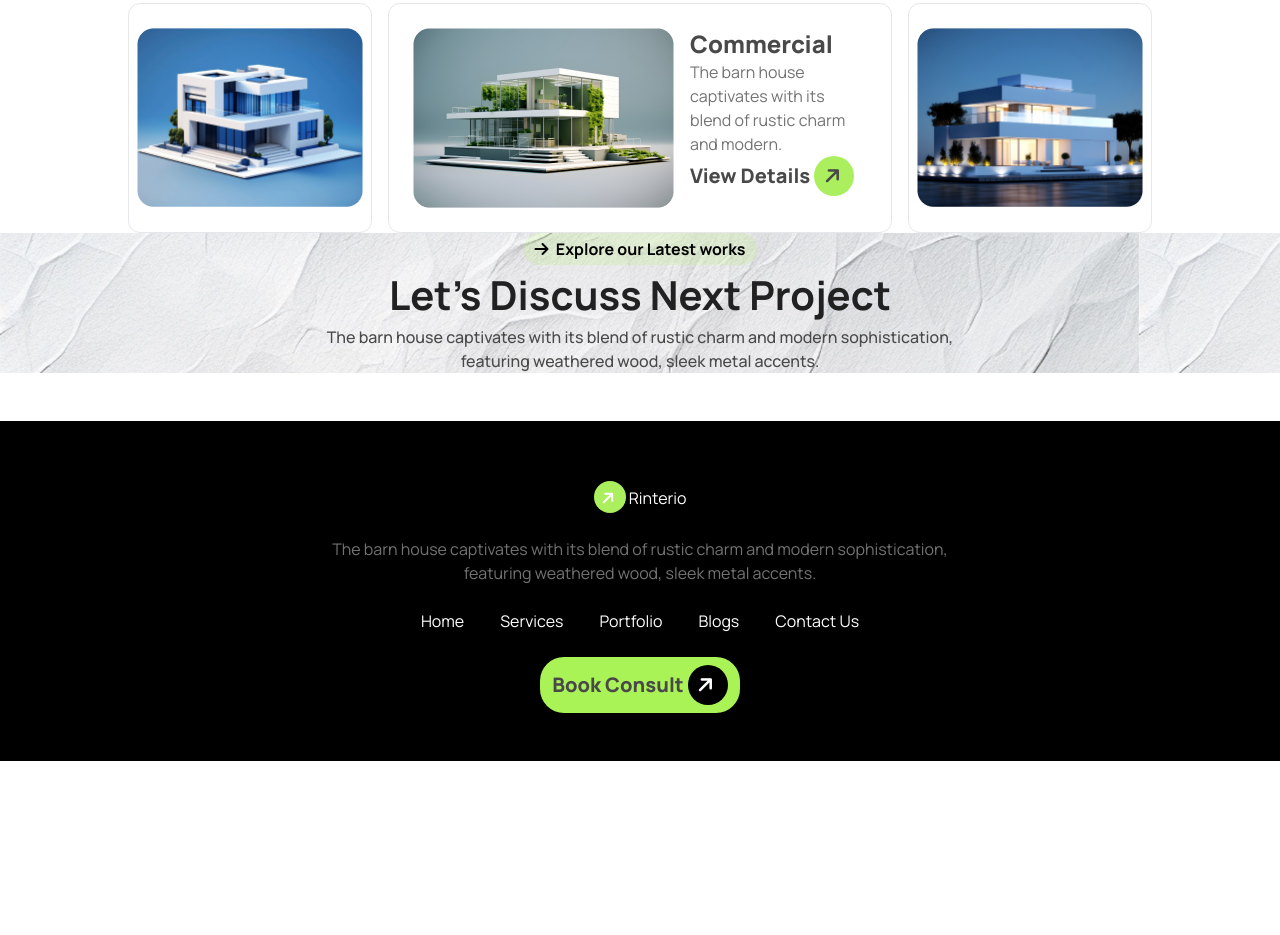
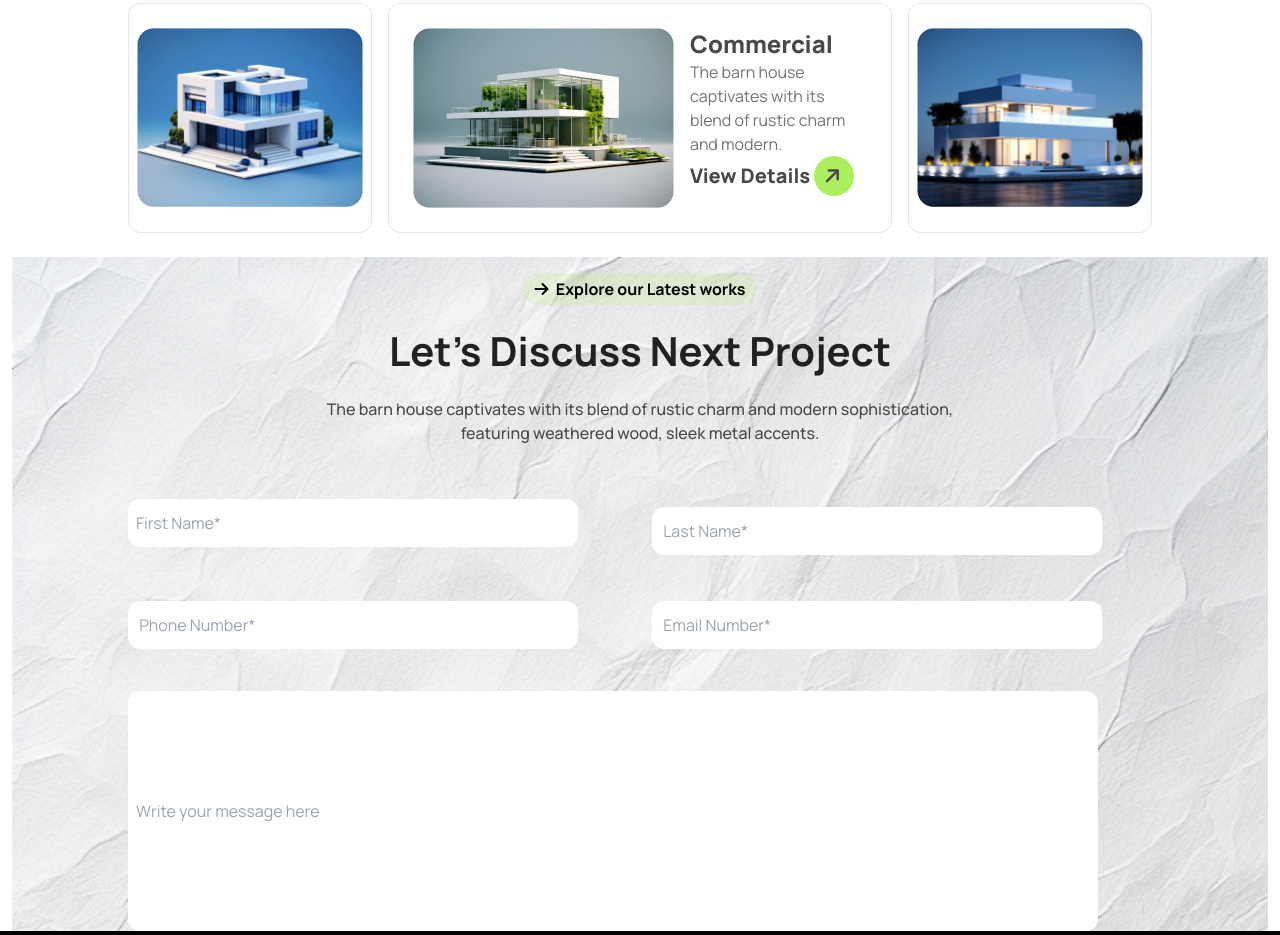
Before and after one commit to Aftab2344/Assignment-3, a plain HTML site: page index.html in a window 1280 px wide. Shown: the part 2209-3144 px from the top of the page. Before the commit the page ends 2970 px from the top, so only its background shows below. Drawn offline with nearby package versions, Linux system fonts and the light colour scheme.

Commit message:
design communication section

```diff
--- a/index.html
+++ b/index.html
@@ -247,31 +247,42 @@
                  </div>
             </div>
         </section>
+
     </main>
 
-    <main>
+    <main class="mx-3">
         <!-- communication (email) section -->
-         <section class="bg-[url('./assets/bg.jpg')]">
-           <div class="max-w-screen-lg mx-auto">
+         <section class="bg-[url('./assets/bg.jpg')] bg-no-repeat bg-cover ">
+           <div class="max-w-screen-lg mx-auto  ">
                 <!-- title div -->
-                 <div class="text-center">
-                    <div class="px-3 py-1 bg-[#acef5f2f] inline-block mx-auto rounded-3xl ">
+                <div class="text-center mt-6 space-y-4">
+                    <div class="px-3 py-1 bg-[#acef5f2f] inline-block mx-auto rounded-3xl mt-4">
                         <h2 class="font-bold text-center">
                             <i class="fa-solid fa-arrow-right mr-1"></i>
                             Explore our Latest works</h2>
                     </div>
                     <h1 class="text-[40px] font-bold text-[#212121]">Let’s Discuss Next Project</h1>
                     <p class="text-[#494949] font-medium">The barn house captivates with its blend of rustic charm and modern sophistication,<br> featuring weathered wood, sleek metal accents.</p>
-                 </div>
-                 <!-- messenger part  -->
+                </div>
+                <!-- messenger part  -->
+                <!-- container div -->
+                <div class="lg:grid flex flex-col space-y-4 lg:grid-cols-2 lg:grid-rows-5 gap-2 lg:gap-6 items-center
+                     justify-center mt-11 ">
+                     <div ><input class="w-[320px]  lg:w-[450px] rounded-xl px-2  py-3" type="text" placeholder="First Name*"></div>
+                     <div><input class="w-[320px] lg:w-[450px] rounded-xl px-2 py-3" type="text" placeholder=" Last Name*"></div>
+                     <div><input class="w-[320px] lg:w-[450px] rounded-xl px-2  py-3" type="text" placeholder=" Phone Number*"></div>
+                     <div><input class="w-[320px] lg:w-[450px] rounded-xl px-2  py-3" type="text" placeholder=" Email Number*"></div>
+                     <div class="col-span-2 row-span-3 w-[320px] lg:w-[970px] h-[240px] lg:h-[240px] "><input class=" rounded-xl px-2  py-3 h-full w-full mb-6" type="text" placeholder="Write your message here "></div>
 
+
+                </div>
            </div>
 
          </section>
     </main>
 
 
-    <footer class="bg-black text-white mt-12">
+    <footer class="bg-black text-white ">
         <!-- brand name -->
         <div class="max-w-screen-lg mx-auto text-center px-7 py-12 space-y-6">
             <h3 class="mt-3">
```
